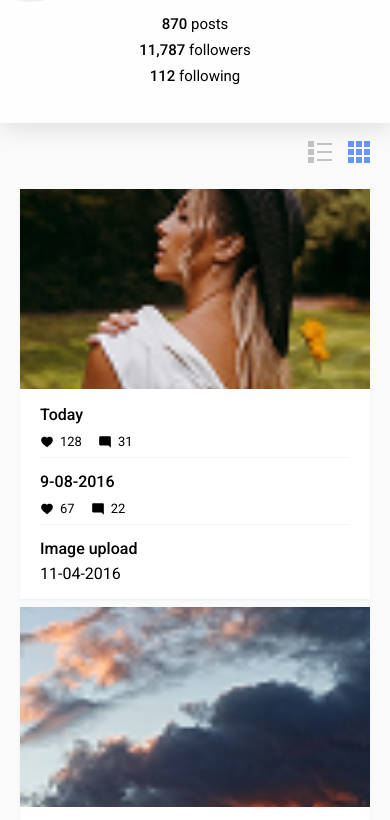
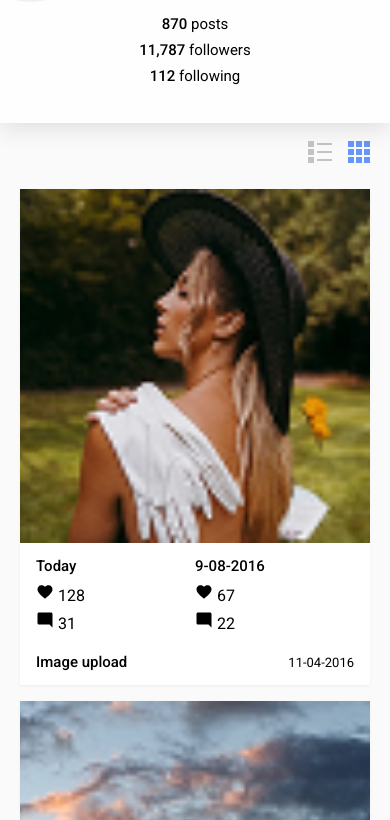
Before and after one commit to artemkorolov/monblan-project, a plain HTML site: page index.html in a window 390 px wide. Shown: the part 244-1064 px from the top of the page. Drawn offline with Linux system fonts and the light colour scheme.

Commit message:
style: add tiles view layout

```diff
--- a/css/styles.css
+++ b/css/styles.css
@@ -372,3 +372,117 @@ body {
 		display: none;
 	}
 }
+
+/*===  (Tiles View) ===*/
+.view-tiles {
+	display: grid;
+	grid-template-columns: repeat(4, 1fr);
+	gap: 8px;
+}
+
+.view-tiles .card {
+	display: flex;
+	flex-direction: column;
+	background-color: #FFFFFF;
+	box-shadow: 0px 1px 3px rgba(0, 0, 0, 0.05);
+	overflow: hidden;
+	align-items: stretch;
+}
+
+.view-tiles .card-img-inner {
+	width: 100%;
+	height: auto;
+	aspect-ratio: 1 / 1;
+}
+
+.view-tiles .card-img {
+	width: 100%;
+	height: 100%;
+	object-fit: cover;
+}
+
+.view-tiles .card-info {
+	display: flex;
+	flex-wrap: wrap;
+	padding: 12px 14px !important;
+	row-gap: 12px;
+
+}
+
+.view-tiles .block-today,
+.view-tiles .block-archive {
+	width: 50%;
+	display: flex;
+	flex-direction: column;
+	align-items: flex-start;
+	gap: 8px;
+	min-width: auto;
+}
+
+.view-tiles .metrics {
+	display: flex;
+	flex-direction: column;
+	align-items: flex-start;
+	gap: 6px;
+}
+
+.view-tiles .block-archive .metrics {
+	align-items: flex-end;
+}
+
+.view-tiles .block-status {
+	width: 100%;
+	display: flex;
+	flex-direction: row;
+	justify-content: space-between;
+	align-items: center;
+	min-width: auto;
+	padding-top: 8px;
+}
+
+.view-tiles .info-date-label,
+.view-tiles .info-date-val,
+.view-tiles .status-title {
+	font-size: 14px;
+	font-weight: 500;
+	color: #000000;
+}
+
+.view-tiles .status-date {
+	font-size: 12px;
+}
+
+/*===(Tiles View  Media Queries) ===*/
+
+@media (max-width: 768px) {
+	.view-tiles {
+		grid-template-columns: repeat(2, 1fr);
+		gap: 12px;
+	}
+
+	.view-tiles .card-info {
+		padding: 10px 12px !important;
+	}
+}
+
+@media (max-width: 480px) {
+
+	.view-tiles {
+		grid-template-columns: 1fr;
+		gap: 16px;
+	}
+
+	.view-tiles .card-info {
+		padding: 14px 16px !important;
+	}
+
+	.view-tiles .info-date-label,
+	.view-tiles .info-date-val,
+	.view-tiles .status-title {
+		font-size: 15px;
+	}
+
+	.view-tiles .status-date {
+		font-size: 13px;
+	}
+}
--- a/index.html
+++ b/index.html
@@ -60,7 +60,7 @@
 			</div>
 		</div>
 
-		<div id="main-container" class="view-rows">
+		<div id="main-container" class="view-tiles">
 
 			<div class="card">
 				<div class="card-img-inner">
```
